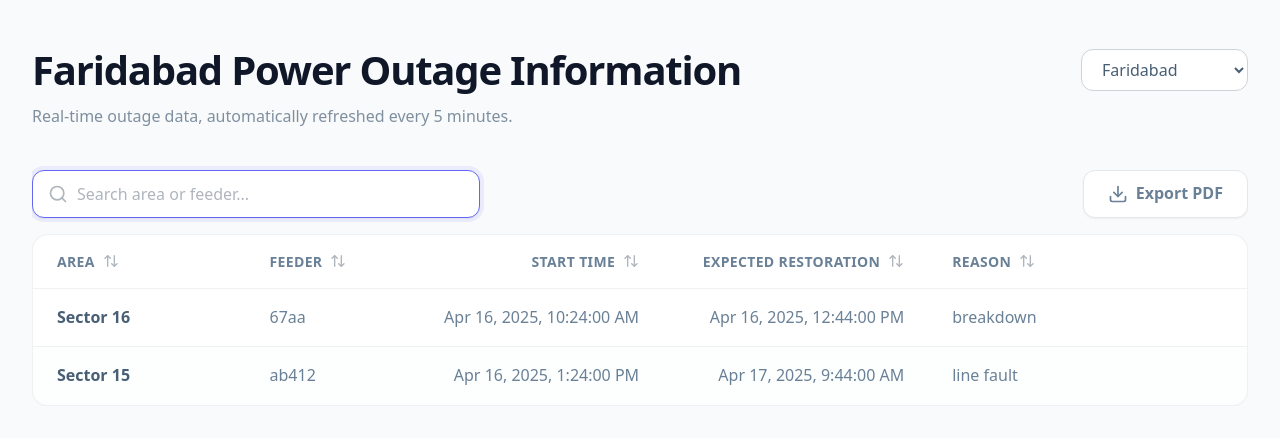
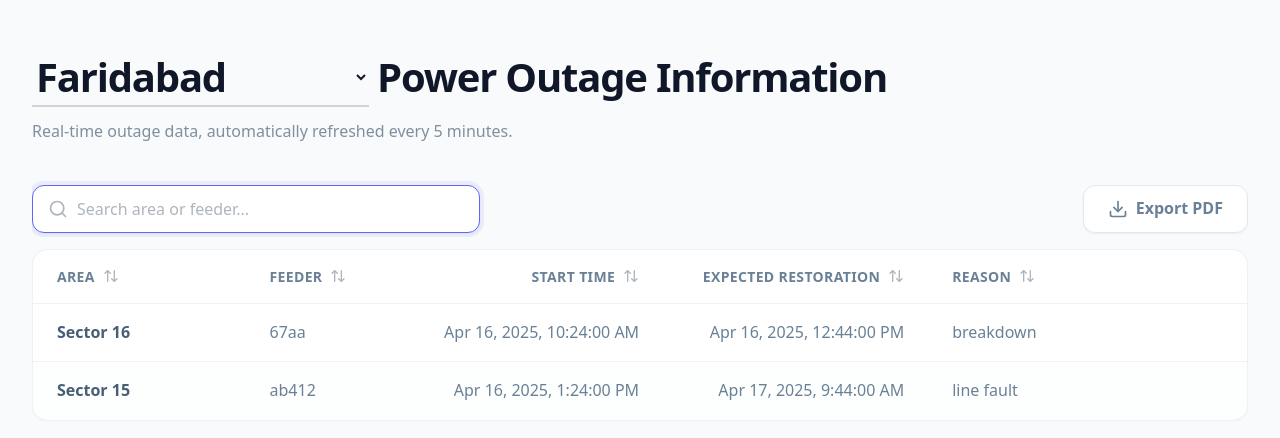
Before and after one commit to ankitpandey2708/dhbvn-web, a Next.js app: page / in a window 1280 px wide. Shown: the top 438 px of the page. Built offline with nearby package versions, Linux system fonts and the light colour scheme.

Commit message:
Move district dropdown inside h1 tag
- Dropdown now appears inline within the page heading
- Styled with transparent background and bottom border
- Heading reads: '[District] Power Outage Information'
- More integrated and natural appearance
- Maintains bold font styling consistent with h1

```diff
--- a/app/page.tsx
+++ b/app/page.tsx
@@ -354,13 +354,12 @@ export default function Home(): React.ReactElement {
         <div className="flex flex-col gap-6">
           {/* Page Title with District Selector */}
           <div className="space-y-3">
-            <div className="flex flex-col sm:flex-row sm:items-center sm:justify-between gap-4">
-              <h1 className="text-3xl sm:text-4xl font-bold text-neutral-950 tracking-tight">{currentDistrictName} Power Outage Information</h1>
+            <h1 className="text-3xl sm:text-4xl font-bold text-neutral-950 tracking-tight">
               <select
                 id="district-select"
                 value={selectedDistrict}
                 onChange={(e) => setSelectedDistrict(e.target.value)}
-                className="w-full sm:w-auto px-4 py-2 border border-neutral-300 rounded-lg bg-white text-neutral-900 focus:outline-none focus:ring-2 focus:ring-blue-500 focus:border-transparent transition-all text-sm sm:text-base"
+                className="font-bold bg-transparent border-b-2 border-neutral-300 focus:border-blue-500 focus:outline-none mr-2 pr-8 cursor-pointer hover:border-neutral-400 transition-colors"
                 aria-label="Select District"
               >
                 {DISTRICTS.map((district) => (
@@ -369,7 +368,8 @@ export default function Home(): React.ReactElement {
                   </option>
                 ))}
               </select>
-            </div>
+              Power Outage Information
+            </h1>
             {data.length > 0 && (
               <p className="text-base text-neutral-600 max-w-prose">
                 Real-time outage data, automatically refreshed every 5 minutes.
```
